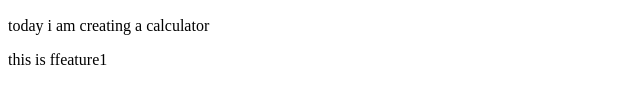
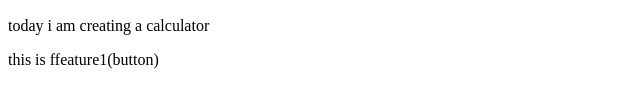
Before and after one commit to omsaidesaii/localrepo, a plain HTML site: page index.html in a window 1280 px wide. Shown: the part 152-260 px from the top of the page, 0-640 px from the left. Drawn offline with Linux system fonts and the light colour scheme.

Commit message:
button added

```diff
--- a/index.html
+++ b/index.html
@@ -11,7 +11,7 @@
     <h2>Lorem ipsum dolor sit amet consectetur adipisicing elit. Repellendus quidem fugiat ducimus nesciunt quo reprehenderit eos laborum pariatur quos odio!</h2>
     <p>today i am creating a calculator</p>
     <p>
-        this is ffeature1
+        this is ffeature1(button)
     </p>
 </body>
 </html>
```
